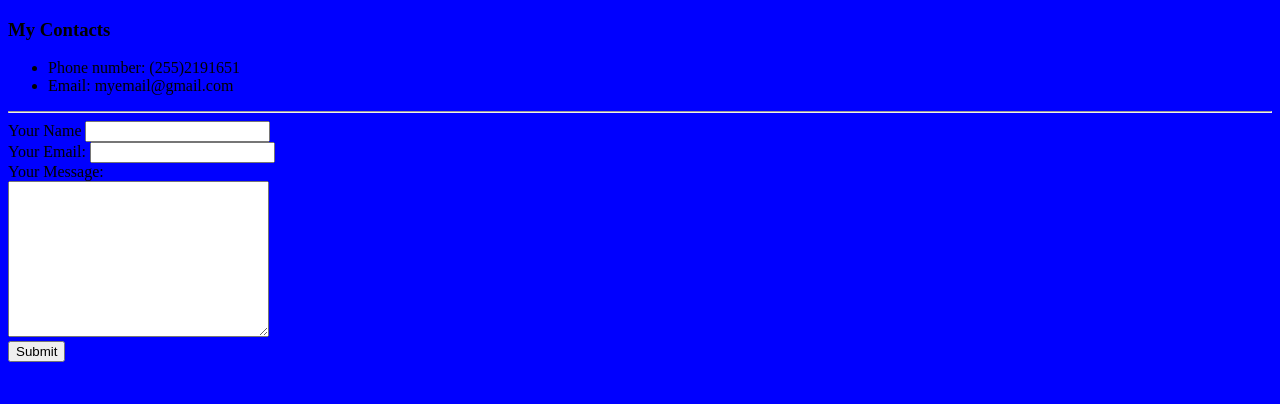
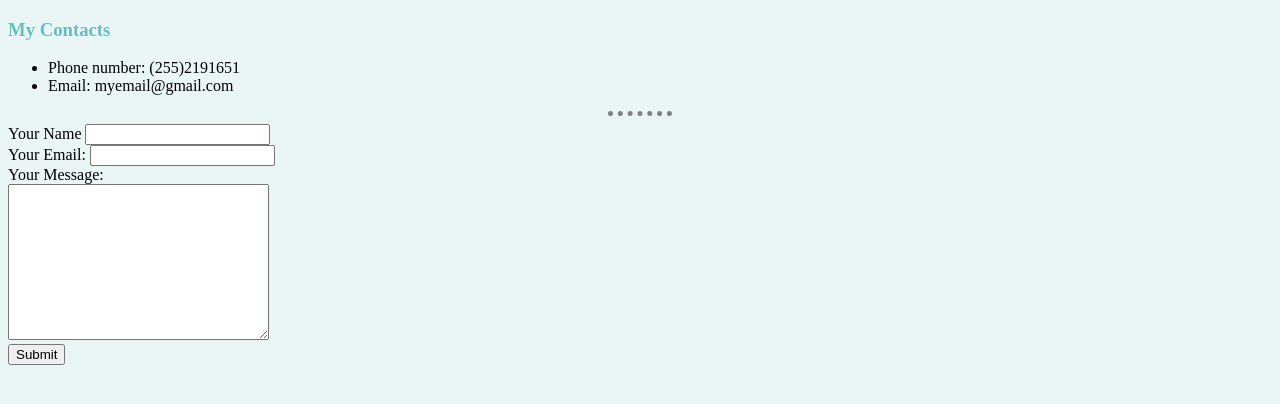
Before and after one commit to alkadmi/CV, a plain HTML site: page contacts.html in a window 1280 px wide. Drawn offline with Linux system fonts and the light colour scheme.

Commit message:
CSS update

```diff
--- a/contacts.html
+++ b/contacts.html
@@ -4,9 +4,10 @@
 <head>
   <meta charset="utf-8">
   <title>My Contacts</title>
+  <link rel="stylesheet" href="css/styles.css">
 </head>
 
-<body style="background-color: blue;">
+<body>
   <h3>
     My Contacts
   </h3>
--- a/css/styles.css
+++ b/css/styles.css
@@ -1,6 +1,6 @@
 body
 {
-  background-color: #1eb2a6;
+  background-color: #EAF6F6;
 }
 
 hr
@@ -11,3 +11,13 @@ hr
   border-width: 5px;
   width: 5%;
 }
+
+h1
+{
+  color: #66BFBF;
+}
+
+h3
+{
+  color: #66BFBF;
+}
```
Also changed, not shown: hobbies.html (+1 -0 lines).
